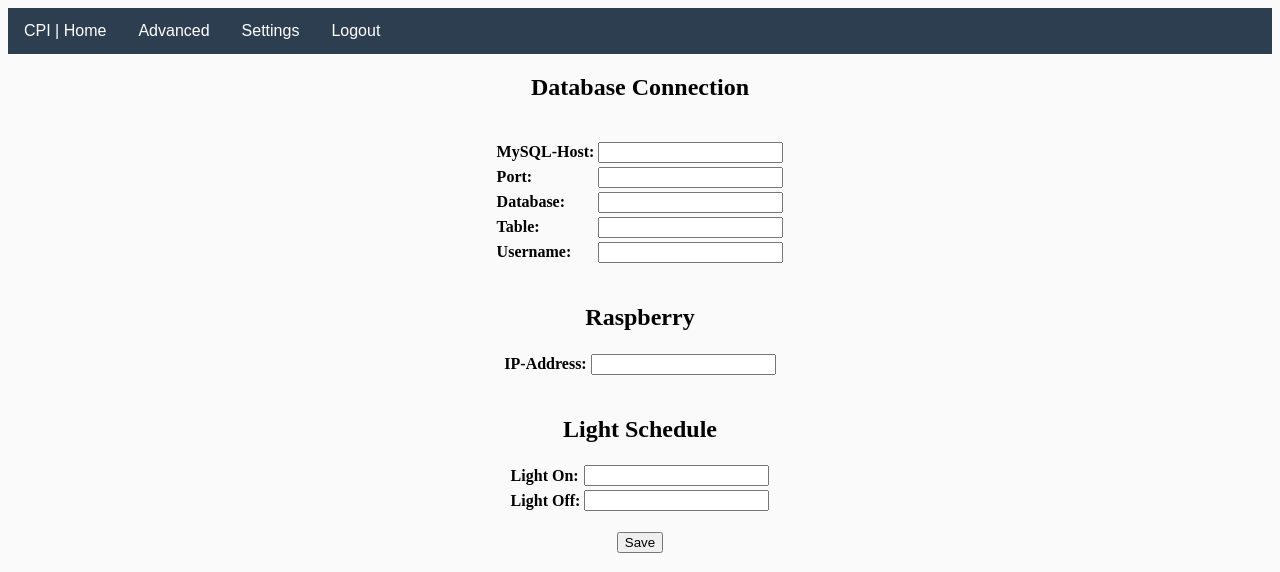
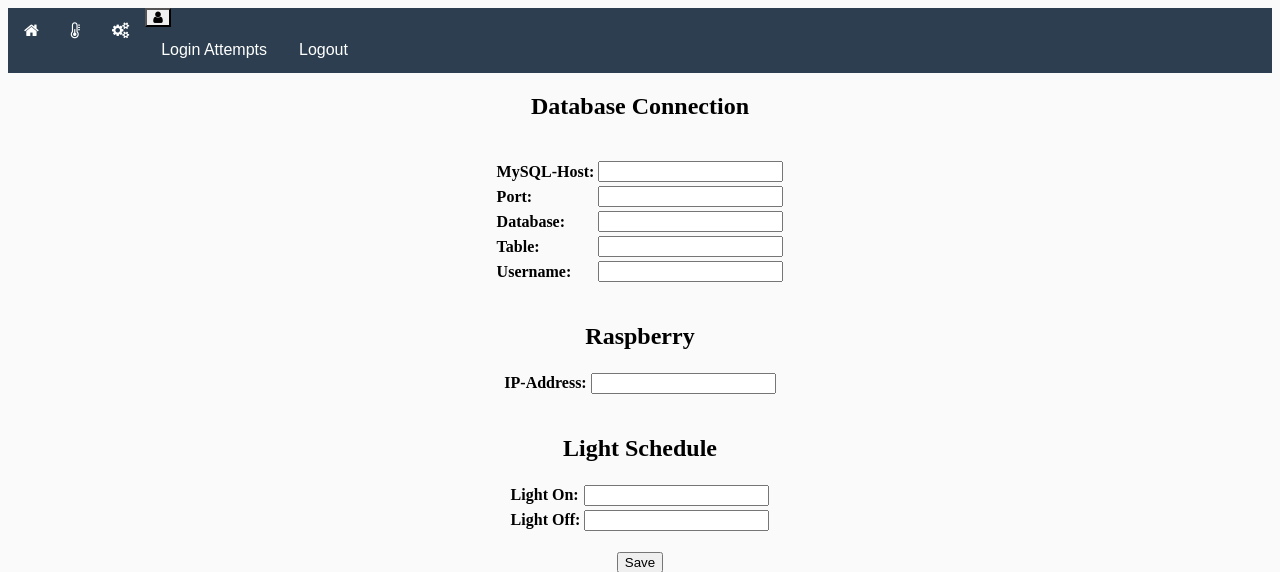
Before and after one commit to FloatingFox/canna-pi, a PHP site: page /settings.php in a window 1280 px wide. Shown: the top 572 px of the page. Run offline with PHP 8.4, Linux system fonts and the light colour scheme; the visitor is signed in with stand-in values (Sample User, id 1).

Commit message:
Add files via upload

```diff
--- a/navbar.php
+++ b/navbar.php
@@ -3,42 +3,50 @@
 <html lang="en">
   <head>
     <meta charset="utf-8">
-    <title>CPi</title>
+    <title>Temperature Monitor</title>
     <meta name="viewport" content="width=device-width, initial-scale=1">
 	<link rel='shortcut icon' type='image/x-icon' href='/favicon.ico' />
 	<link rel="stylesheet" href="css/cannapi.css">
+	<link rel="stylesheet" href="https://cdnjs.cloudflare.com/ajax/libs/font-awesome/4.7.0/css/font-awesome.min.css">
   </head>
   <body>
 	<!-- 1. Dropdown -->
- <div class="navbar">
-  <a href="index.php">CPI | Home</a>
+ <div class="navbar" >
+
+
+
+  <!-- <a href="index.php">Home</a> -->
+
+	<a href="index.php"><i class="fa fa-home"></i></a>
   <div class="dropdown">
-    <button class="dropbtn">Advanced
-      <i class="fa fa-caret-down"></i>
-    </button>
+    <button class="dropbtn"><i class="fa fa-thermometer-half"></i></button>
     <div class="dropdown-content">
-	  <a href="rawdata.php">RAW Data</a>
-	  <a href="loginattempts.php">Last Logins</a>
-	</ul>
-    </div>
-
-  </div>
-	<a href="settings.php">Settings</a>
-	<!-- 2. Dropdown -->
-	<!--
-    <div class="dropdown">
-    <button class="dropbtn">Syno
-      <i class="fa fa-caret-down"></i>
-    </button>
-    <div class="dropdown-content">
-      <a target="blank" href="">NAS</a>
-      <a target="blank" href="">X-GW</a>
-	</ul>
+      <a href="index.php">Climate</a>
+      <!-- <a href="climate.php">Climate Control</a> -->
+       <a href="rawdata.php">RAW Data</a>
     </div>
   </div>
-  -->
+	<!-- 2. Dropdown -->
+  <div class="dropdown">
+    <button class="dropbtn"><i class="fa fa-cogs"></i> </button>
+    <div class="dropdown-content">
+      <a href="settings.php">Settings</a>
+
+    </div>
+  </div>
 	<!-- Logut Button -->
+
+
+
+	  <div class="dropdown-login">
+    <button class="dropbtn-login"><i class="fa fa-user"></i> </button>
+    <div class="dropdown-content-login">
+      <a href="loginattempts.php">Login Attempts</a>
       <a href="login/logout.php">Logout</a>
+    </div>
+  </div>
+
+
 </div>
   </body>
 </html>
```
